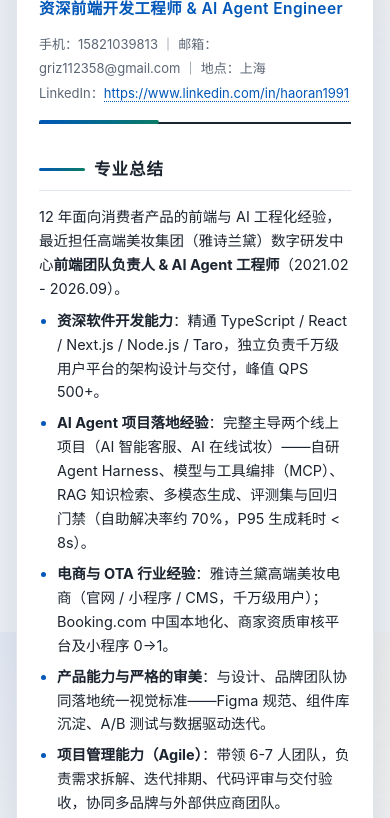
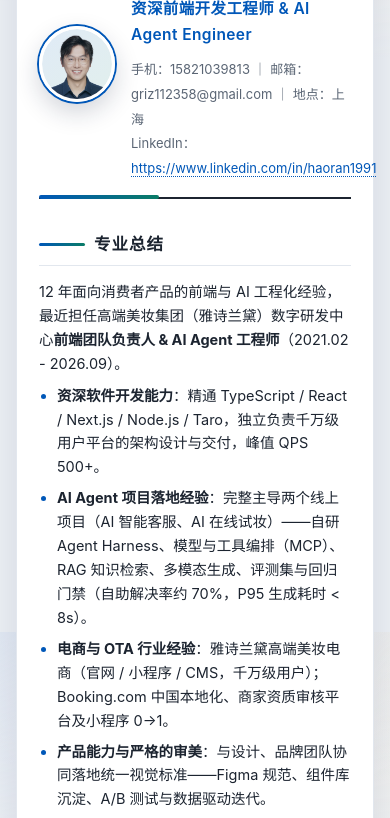
Before and after one commit to griz112358-blip/griz112358-blip.github.io, a plain HTML site: page index.html in a window 390 px wide. Shown: the part 212-1030 px from the top of the page. Drawn offline with Linux system fonts and the light colour scheme.

Commit message:
Add profile photo to web resume header

```diff
--- a/index.html
+++ b/index.html
@@ -27,12 +27,15 @@
 
 <div class="page">
   <header>
-    <h1>陶浩然</h1>
+<div class="avatar"><img src="avatar.jpg" alt="陶浩然" width="104" height="104"></div>
+  <div class="head-text">
+      <h1>陶浩然</h1>
     <div class="title">资深前端开发工程师 &amp; AI Agent Engineer</div>
     <div class="contact">
       手机：15821039813 ｜ 邮箱：griz112358@gmail.com ｜ 地点：上海<br>
       LinkedIn：<a href="https://www.linkedin.com/in/haoran1991">https://www.linkedin.com/in/haoran1991</a>
     </div>
+  </div>
   </header>
 
   <h2>专业总结</h2>
--- a/style.css
+++ b/style.css
@@ -85,6 +85,28 @@ h1{font-size:32px;letter-spacing:2px;color:var(--text)}
 .contact a:hover{border-bottom-style:solid}
 .hi{color:var(--accent);font-weight:600}
 
+
+/* avatar */
+header{display:flex;align-items:center;gap:24px}
+.head-text{flex:1;min-width:0}
+.avatar{
+  flex:none;width:104px;height:104px;border-radius:50%;overflow:hidden;
+  border:3px solid var(--card);
+  box-shadow:0 0 0 2px var(--accent), 0 10px 26px rgba(20,32,58,.20);
+  position:relative;transition:transform .3s cubic-bezier(.2,.7,.3,1), box-shadow .3s ease;
+}
+.avatar img{width:100%;height:100%;object-fit:cover;display:block}
+.avatar::after{
+  content:'';position:absolute;inset:0;border-radius:50%;
+  background:linear-gradient(140deg, rgba(0,87,184,.12), rgba(10,124,102,.12));
+}
+.avatar:hover{transform:scale(1.04) rotate(-2deg);box-shadow:0 0 0 3px var(--accent-2), 0 14px 32px rgba(20,32,58,.26)}
+@media (max-width:640px){
+  header{gap:16px}
+  .avatar{width:76px;height:76px}
+  h1{font-size:24px}
+}
+
 /* section */
 h2{
   font-size:16.5px;color:var(--text);margin:32px 0 14px;padding-bottom:7px;
@@ -158,6 +180,8 @@ footer a{color:var(--accent);text-decoration:none}
   html,body{-webkit-print-color-adjust:exact;print-color-adjust:exact}
   body{background:#fff;padding:0;font-size:9pt;line-height:1.42;text-rendering:optimizeLegibility;-webkit-font-smoothing:antialiased}
   .topbar,.scrollbar,footer .noprint{display:none!important}
+  .avatar{display:none!important}
+  header{display:block!important}
   .page{box-shadow:none;padding:0;max-width:none;border:0;border-radius:0;animation:none;background:#fff}
   .job{background:#fff;border:0;padding:0;margin-top:9px;break-inside:avoid}
   .job:hover{transform:none;box-shadow:none}
```
Also changed, not shown: en/index.html (+4 -1 lines), avatar.jpg (added).
